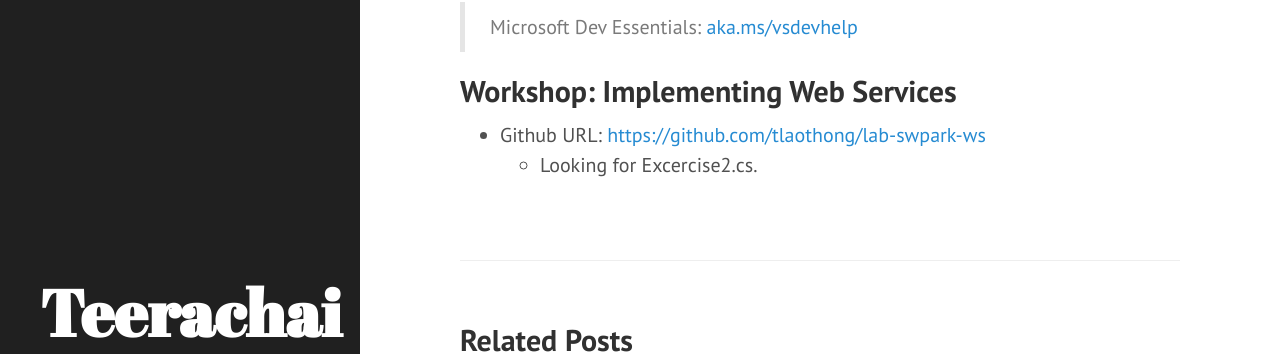
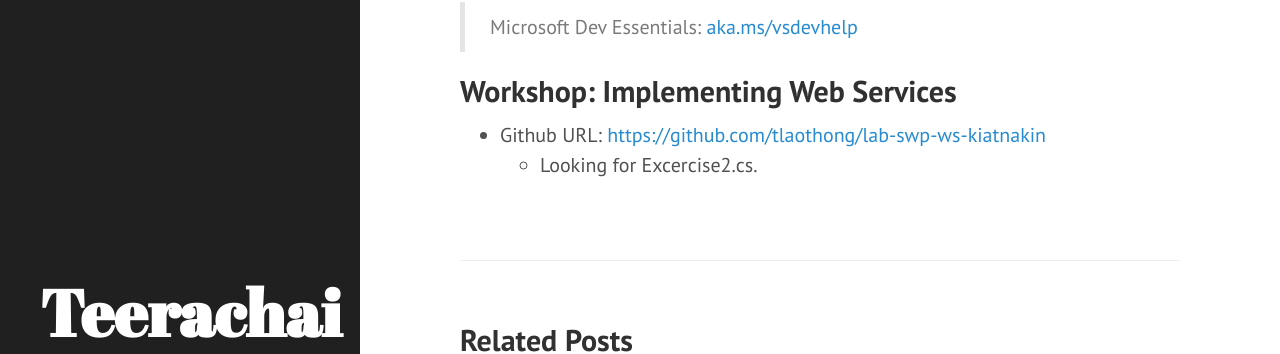
Before and after one commit to tlaothong/tlaothong.github.io, a Jekyll site: the page built from _posts/2016-10-17-course-soa.markdown, in a window 1280 px wide and 1214 px high. Shown: the part 592-946 px from the top of the window. Built offline with Jekyll 4.4.1, drawn with Linux system fonts in a browser that asks for light colours; comment, search, counter and statistics services are not loaded; part of the change alters nothing that is shown.

Commit message:
Change git repo.

```diff
--- a/_posts/2016-10-17-course-soa.markdown
+++ b/_posts/2016-10-17-course-soa.markdown
@@ -18,5 +18,5 @@ categories: course
 > Microsoft Dev Essentials: [aka.ms/vsdevhelp](http://aka.ms/vsdevhelp)
 
 ## Workshop: Implementing Web Services
-* Github URL: [https://github.com/tlaothong/lab-swpark-ws](https://github.com/tlaothong/lab-swpark-ws)
+* Github URL: [https://github.com/tlaothong/lab-swp-ws-kiatnakin](https://github.com/tlaothong/lab-swp-ws-kiatnakin)
     * Looking for Excercise2.cs.
```
